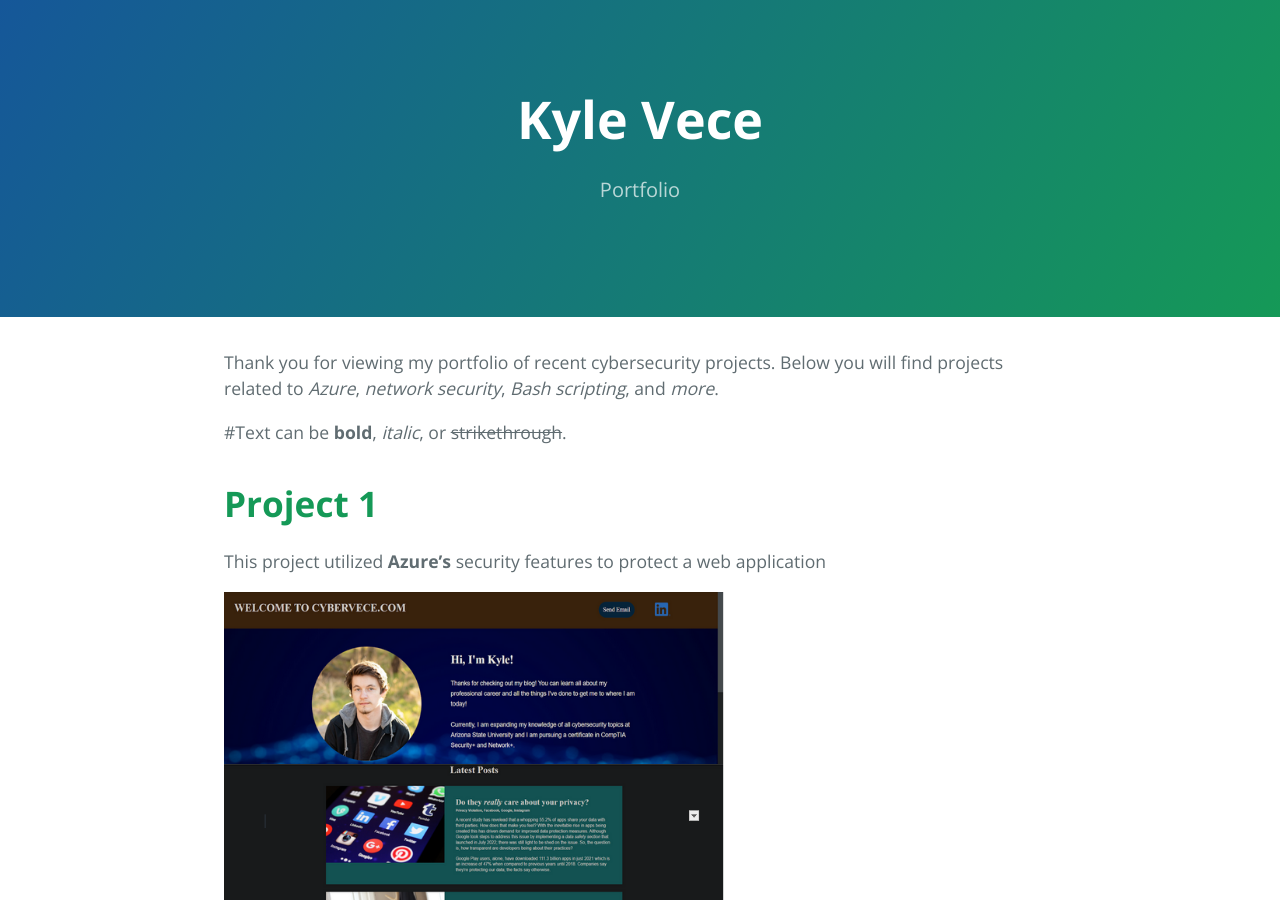
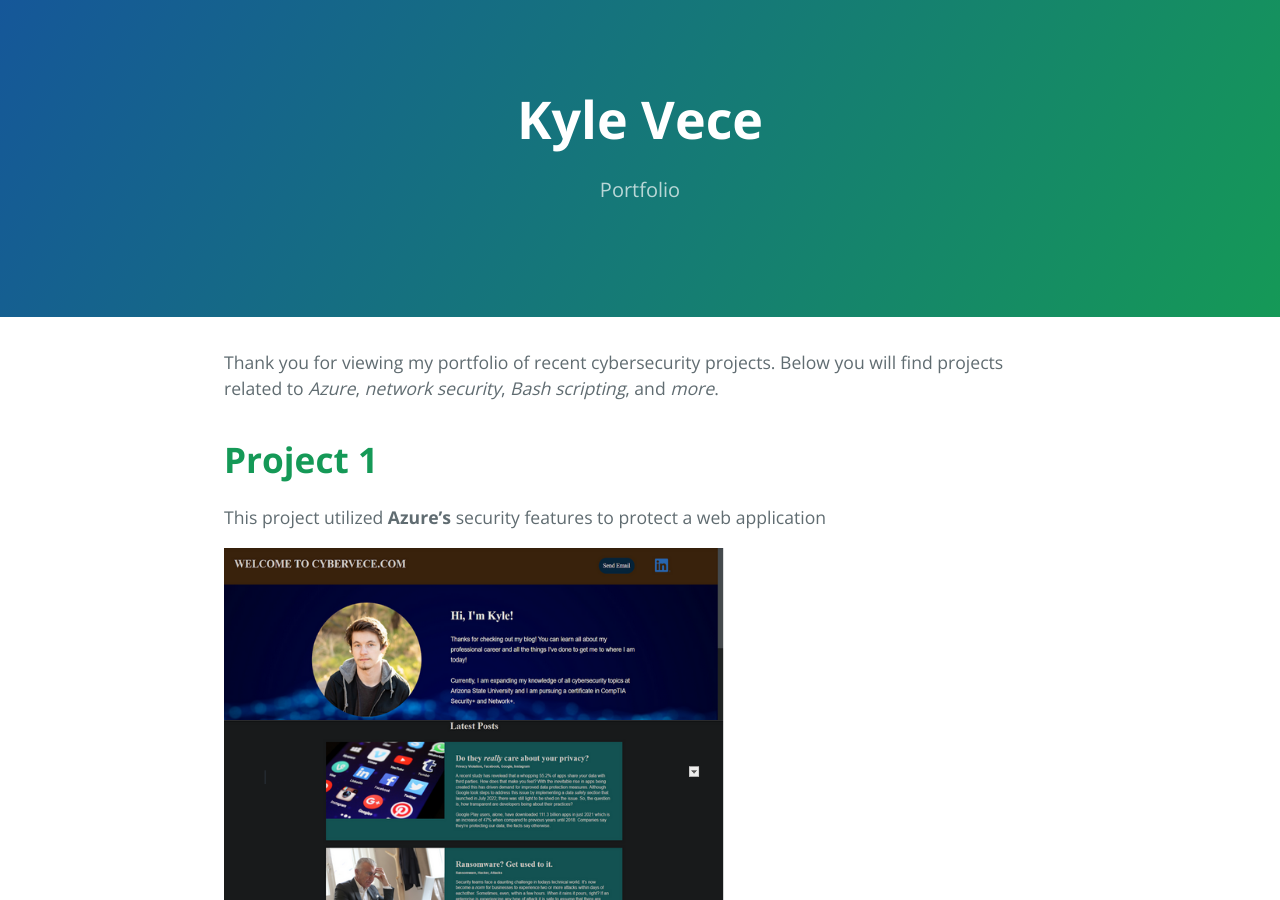
Before and after one commit to KyleV1/kylev1.github.io, a Jekyll site: the page built from index.md, in a window 1280 px wide and 900 px high. Built offline with Jekyll 4.4.1, drawn with Linux system fonts in a browser that asks for light colours; our own code applies the rules of GitHub Pages for plain Markdown files.

Commit message:
Update index.md

```diff
--- a/index.md
+++ b/index.md
@@ -1,7 +1,6 @@
 
 Thank you for viewing my portfolio of recent cybersecurity projects. Below you will find projects related to _Azure_, _network security_, _Bash scripting_, and _more_.
 
-#Text can be **bold**, _italic_, or ~~strikethrough~~.
 
 # **Project 1**
 
```
